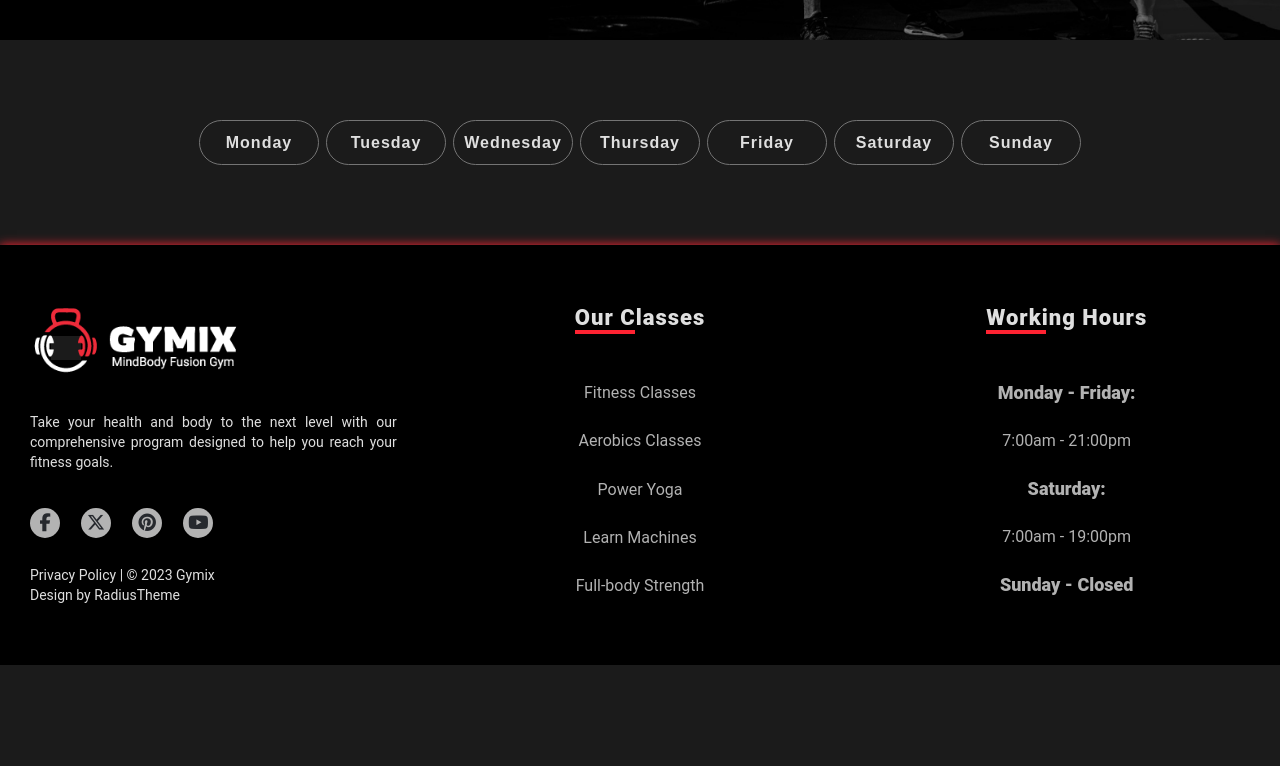
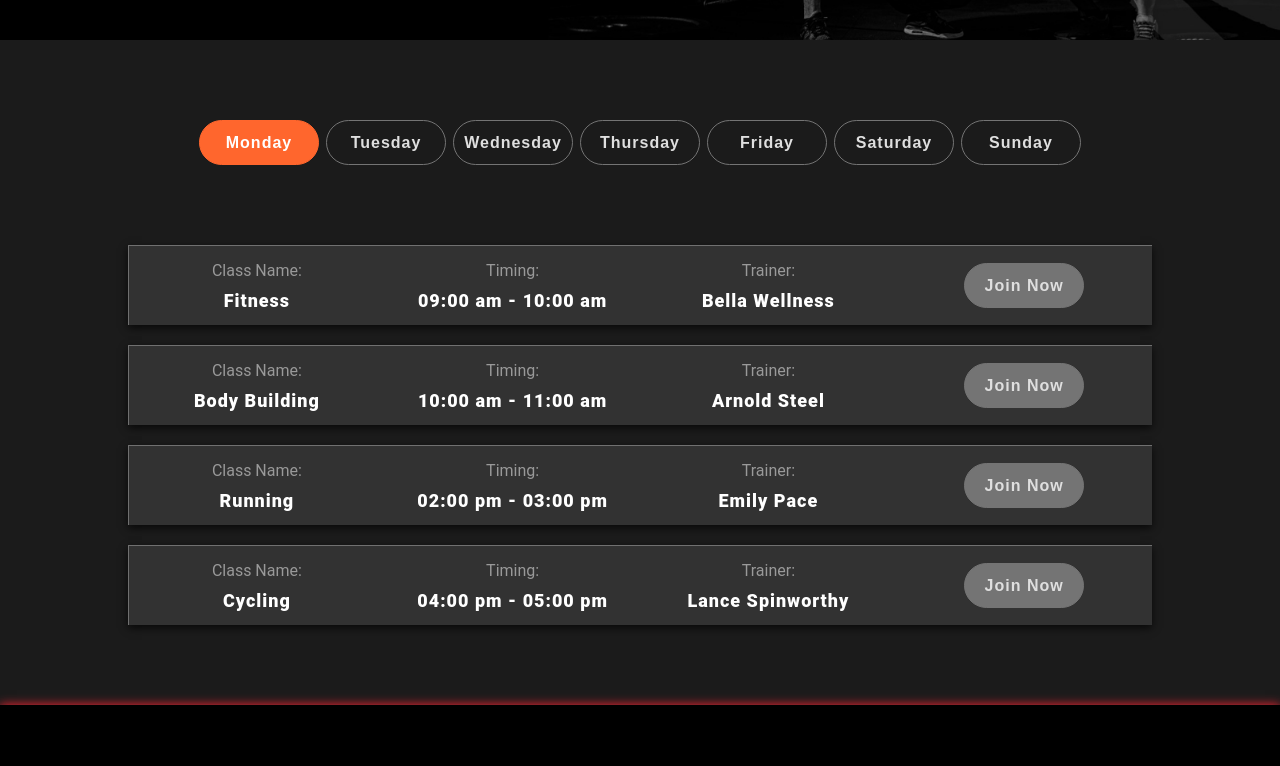
Before and after one commit to F-Naddaf/GYMIX, a Nuxt app in the folder client/: page /programs in a window 1280 px wide. Shown: the part 360-1126 px from the top of the page. Before the commit the page ends 1025 px from the top, so only its background shows below. Built offline with nearby package versions, Linux system fonts and the light colour scheme.

Commit message:
Completed Porgrams page'

```diff
--- /dev/null
+++ b/client/data/porgrams.js
@@ -0,0 +1,155 @@
+export default [
+  {
+    monday: [
+      {
+        trainer: "Bella Wellness",
+        Class: "Fitness",
+        Timing: "09:00 am - 10:00 am",
+      },
+      {
+        trainer: "Arnold Steel",
+        Class: "Body Building",
+        Timing: "10:00 am - 11:00 am",
+      },
+      {
+        trainer: "Emily Pace",
+        Class: "Running",
+        Timing: "02:00 pm - 03:00 pm",
+      },
+      {
+        trainer: "Lance Spinworthy",
+        Class: "Cycling",
+        Timing: "04:00 pm - 05:00 pm",
+      },
+    ],
+  },
+  {
+    tuesday: [
+      {
+        trainer: "Rocky Jabson",
+        Class: "Boxing",
+        Timing: "09:00 am - 10:00 am",
+      },
+      {
+        trainer: "John Lewis",
+        Class: "Yoga",
+        Timing: "10:00 am - 11:00 am",
+      },
+      {
+        trainer: "Jonathan Doe",
+        Class: "Crossfit",
+        Timing: "04:00 pm - 05:00 pm",
+      },
+    ],
+  },
+  {
+    wednesday: [
+      {
+        trainer: "Lance Spinworthy",
+        Class: "Cycling",
+        Timing: "09:00 am - 10:00 am",
+      },
+      {
+        trainer: "Arnold Steel",
+        Class: "Body Building",
+        Timing: "10:00 am - 11:00 am",
+      },
+      {
+        trainer: "Bella Wellness",
+        Class: "Fitness",
+        Timing: "04:00 pm - 05:00 pm",
+      },
+      {
+        trainer: "Emily Pace",
+        Class: "Running",
+        Timing: "06:00 pm - 07:00 pm",
+      },
+    ],
+  },
+  {
+    thursday: [
+      {
+        trainer: "Bella Wellness",
+        Class: "Fitness",
+        Timing: "09:00 am - 10:00 am",
+      },
+      {
+        trainer: "Arnold Steel",
+        Class: "Body Building",
+        Timing: "10:00 am - 11:00 am",
+      },
+      {
+        trainer: "David Smith",
+        Class: "Power Lifting",
+        Timing: "02:00 pm - 03:00 pm",
+      },
+      {
+        trainer: "Emily Pace",
+        Class: "Running",
+        Timing: "04:00 pm - 05:00 pm",
+      },
+    ],
+  },
+  {
+    friday: [
+      {
+        trainer: "Jonathan Doe",
+        Class: "Crossfit",
+        Timing: "09:00 am - 10:00 am",
+      },
+      {
+        trainer: "Sensei Hiro",
+        Class: "Karate",
+        Timing: "10:00 am - 11:00 am",
+      },
+      {
+        trainer: "Lily Serenity",
+        Class: "Meditation",
+        Timing: "04:00 pm - 05:00 pm",
+      },
+      {
+        trainer: "Jack Fitster",
+        Class: "Workout",
+        Timing: "06:00 pm - 07:00 pm",
+      },
+    ],
+  },
+  {
+    saturday: [
+      {
+        trainer: "Rocky Jabson",
+        Class: "Boxing",
+        Timing: "12:00 am - 01:00 am",
+      },
+      {
+        trainer: "David Smith",
+        Class: "Power Lifting",
+        Timing: "02:00 pm - 03:00 pm",
+      },
+      {
+        trainer: "Emily Pace",
+        Class: "Running",
+        Timing: "04:00 pm - 05:00 pm",
+      },
+    ],
+  },
+  {
+    sunday: [
+      {
+        trainer: "Bella Wellness",
+        Class: "Fitness",
+        Timing: "01:00 am - 02:00 am",
+      },
+      {
+        trainer: "John Lewis",
+        Class: "Yoga",
+        Timing: "04:00 pm - 05:00 pm",
+      },
+      {
+        trainer: "Lance Spinworthy",
+        Class: "Cycling",
+        Timing: "06:00 pm - 07:00 pm",
+      },
+    ],
+  },
+];
--- a/client/pages/programs.vue
+++ b/client/pages/programs.vue
@@ -2,15 +2,40 @@
   <div>
     <PagesHero :title="title" />
     <div class="weekdays-container">
-      <button v-for="(day, index) in weekDays" :key="index">{{ day }}</button>
+      <button
+        v-for="(day, index) in weekDays"
+        :key="index"
+        @click="filterClasses(day)"
+        :class="{ active: day === selectedDay }"
+      >
+        {{ day }}
+      </button>
+    </div>
+    <div v-if="selectedDay" class="classes">
+      <ul v-for="(classData, index) in filteredClasses" :key="index">
+        <li>
+          Class Name: <span>{{ classData.Class }}</span>
+        </li>
+        <li>
+          Timing:<span> {{ classData.Timing }}</span>
+        </li>
+        <li>
+          Trainer: <span>{{ classData.trainer }} </span>
+        </li>
+        <li>
+          <button class="join">Join Now</button>
+        </li>
+      </ul>
     </div>
   </div>
 </template>
 
 <script setup>
-import { ref } from "vue";
+import Programs from "../data/porgrams.js";
+import { ref, onMounted, computed } from "vue";
 
 const title = ref("Programs");
+const programsArray = Programs;
 
 const weekDays = [
   "Monday",
@@ -21,6 +46,21 @@ const weekDays = [
   "Saturday",
   "Sunday",
 ];
+
+const selectedDay = ref("Monday");
+
+const filterClasses = (day) => {
+  selectedDay.value = day;
+};
+
+const filteredClasses = computed(() => {
+  const selectedClasses = programsArray.find(
+    (item) => item[selectedDay.value.toLowerCase()]
+  );
+  return selectedClasses
+    ? selectedClasses[selectedDay.value.toLowerCase()]
+    : [];
+});
 </script>
 
 <style scoped>
@@ -47,13 +87,48 @@ button {
   cursor: pointer;
 }
 button:hover {
-  background: var(--primary-color);
-  border: 1px solid var(--primary-color);
+  background: var(--secondary-color);
+  border: 1px solid var(--secondary-color);
   color: white;
 }
 .active {
-  background: var(--primary-color);
-  border: 1px solid var(--primary-color);
+  background: var(--secondary-color);
+  border: 1px solid var(--secondary-color);
   color: white;
 }
+.classes {
+  margin: 20px 0 80px 0;
+}
+ul {
+  display: flex;
+  justify-content: space-between;
+  width: 80%;
+  height: 80px;
+  margin: 20px auto;
+  border-top: 1px solid rgba(255, 255, 255, 0.5);
+  border-left: 1px solid rgba(255, 255, 255, 0.5);
+  border-color: rgba(255, 255, 255, 0.3);
+  background-color: rgba(255, 255, 255, 0.1);
+  box-shadow: rgba(0, 0, 0, 0.7) 0px 3px 8px;
+  align-items: center;
+}
+li {
+  display: flex;
+  flex-direction: column;
+  align-items: center;
+  justify-content: center;
+  height: 100%;
+  width: 100%;
+  color: rgba(255, 255, 255, 0.5);
+}
+span {
+  font-size: 18px;
+  font-weight: 800;
+  letter-spacing: 1px;
+  padding-top: 10px;
+  color: white;
+}
+.join {
+  background: #747474;
+}
 </style>
```
